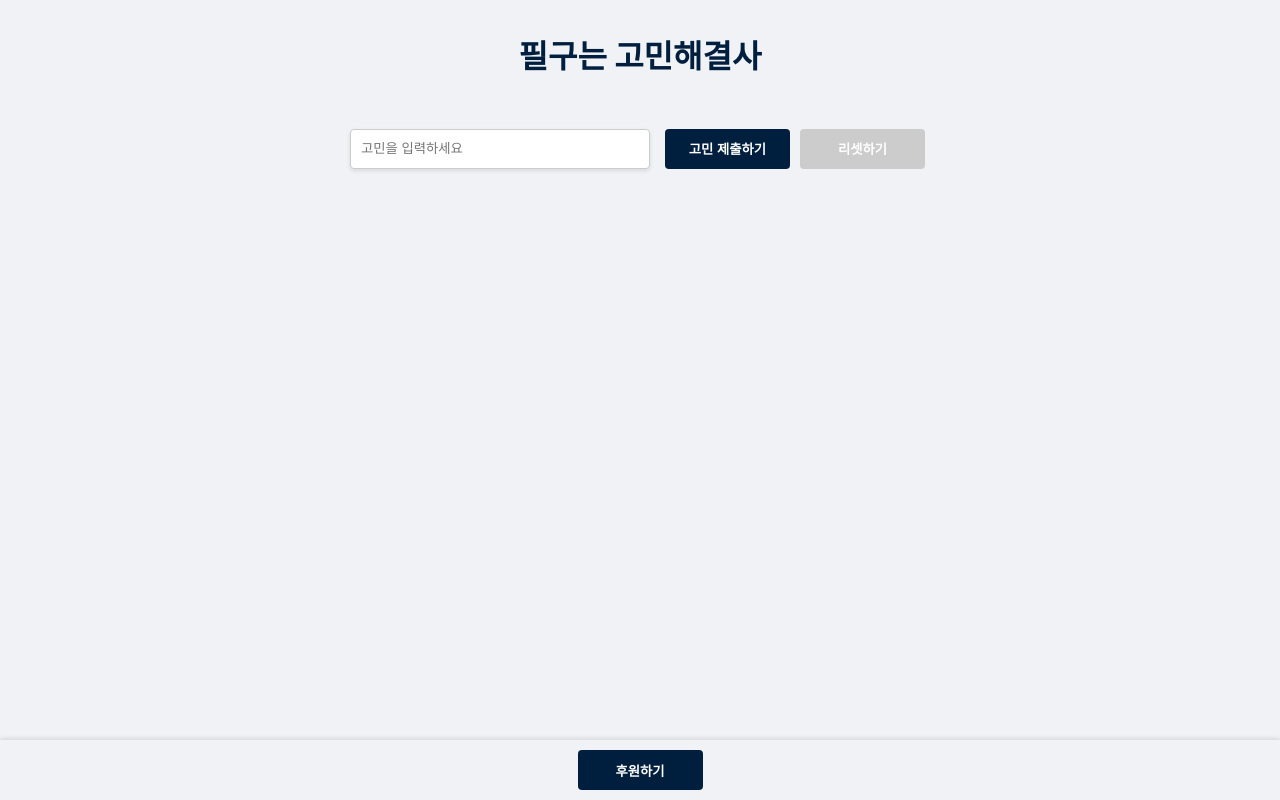
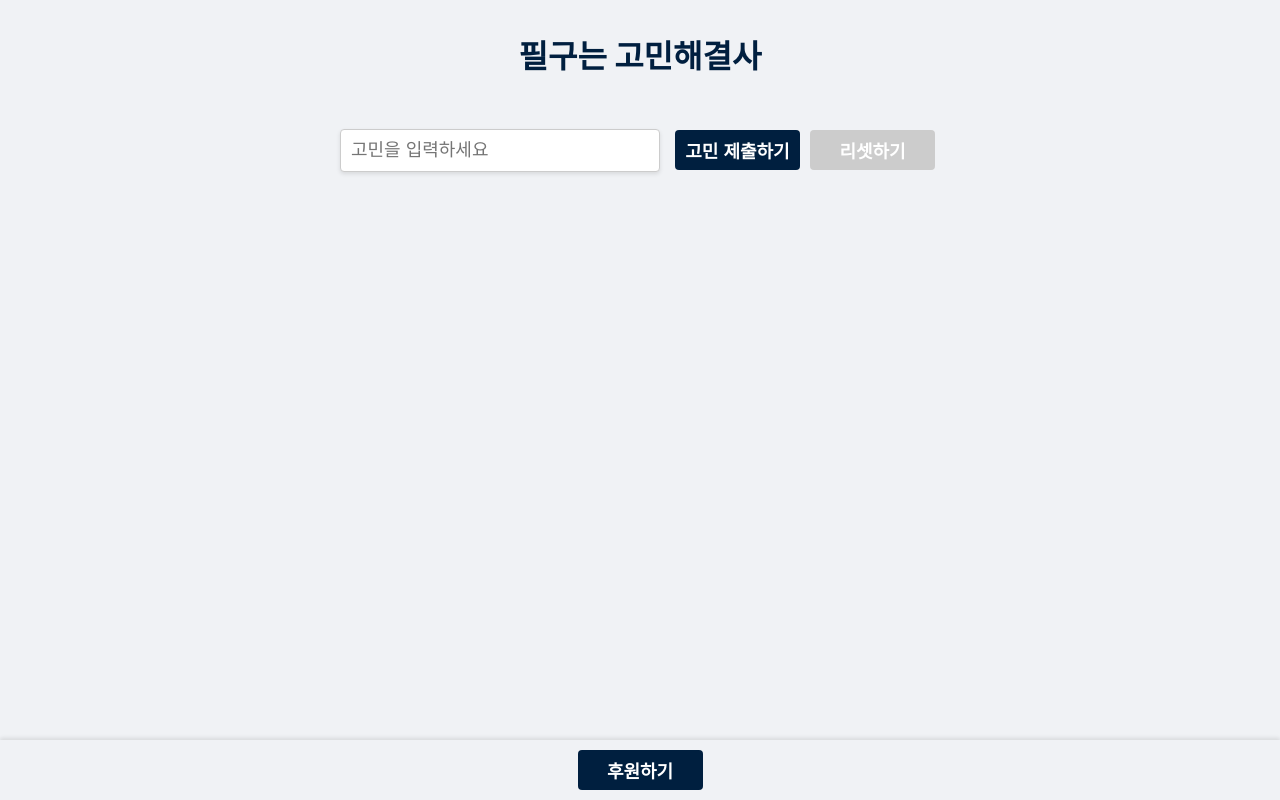
Before and after one commit to gard2np/peal9, a React (Create React App) app: page / in a window 1280 px wide. Built offline with nearby package versions, Linux system fonts and the light colour scheme.

Commit message:
Deploy React app to GitHub Pages

```diff
--- a/src/App.tsx
+++ b/src/App.tsx
@@ -18,6 +18,11 @@ const Header = styled.header`
   padding: 10px;
   text-align: center;
   box-shadow: 0 2px 4px rgba(0, 0, 0, 0.1);
+  font-size: 16px;
+
+  @media (max-width: 600px) {
+    font-size: 16px;
+  }
 `;
 
 const Footer = styled.footer`
@@ -29,6 +34,11 @@ const Footer = styled.footer`
   padding: 10px;
   text-align: center;
   box-shadow: 0 -2px 4px rgba(0, 0, 0, 0.1);
+  font-size: 18px;
+
+  @media (max-width: 600px) {
+    font-size: 14px;
+  }
 `;
 
 const Content = styled.div`
@@ -50,9 +60,14 @@ const Btn = styled.button`
   cursor: pointer;
   transition: background 0.3s;
   font-weight: bold;
+  font-size: 18px;
 
   &:hover {
     background: #001f3f;
+  }
+
+  @media (max-width: 600px) {
+    font-size: 18px;
   }
 `;
 
--- a/src/components/CencernForm.tsx
+++ b/src/components/CencernForm.tsx
@@ -14,11 +14,19 @@ interface ConcernFormProps {
 }
 
 const BtnContainer = styled.div`
+  display: block;
+  flex-direction: column;
+
+  @media (min-width: 600px) {
+    flex-direction: row;
+  }
 `;
 
 const Form = styled.form`
   display: flex;
   flex-direction: column;
+  align-items: center;
+  justify-content: center;
   margin-bottom: 20px;
 
   @media (min-width: 600px) {
@@ -28,22 +36,24 @@ const Form = styled.form`
 
 const Input = styled.input`
   padding: 10px;
-  width: 300px;
+  width: 320px;
   margin-right: 10px;
   border: 1px solid #ccc;
   border-radius: 4px;
   box-shadow: 0 2px 4px rgba(0, 0, 0, 0.1);
+  font-size: 18px;
 
   @media (max-width: 600px) {
     margin-right: 0;
     margin-bottom: 10px;
+    font-size: 18px;
   }
 `;
 
 const Button = styled.button`
   height: 40px;
   width: 125px;
-  margin : 0px 5px;
+  margin: 0 5px;
   background: #001f3f;
   color: white;
   border: none;
@@ -51,6 +61,7 @@ const Button = styled.button`
   cursor: pointer;
   transition: background 0.3s;
   font-weight: bold;
+  font-size: 18px;
 
   &:hover {
     background: #004080;
@@ -59,6 +70,10 @@ const Button = styled.button`
   &:disabled {
     background: #ccc;
     cursor: not-allowed;
+  }
+
+  @media (max-width: 600px) {
+    font-size: 14px;
   }
 `;
 
--- a/src/pages/Home.tsx
+++ b/src/pages/Home.tsx
@@ -29,12 +29,24 @@ const FormContainer = styled.div`
   }
 `;
 
+const Message = styled.div`
+  margin: 10px 0;
+  font-size: 18px;
+  font-weight: bold;
+  color: #333;
+
+  @media (max-width: 600px) {
+    font-size: 18px;
+  }
+`;
+
 const Home: React.FC<HomeProps> = ({ submitted, onSubmit, onReset, question }) => {
   return (
     <Container>
       <FormContainer>
         <ConcernForm onSubmit={onSubmit} onReset={onReset} disabled={submitted} question={question} />
       </FormContainer>
+      {submitted && <Message>카드를 1장을 2번 클릭하세요</Message>}
       {submitted && <CardGrid />}
     </Container>
   );
```
